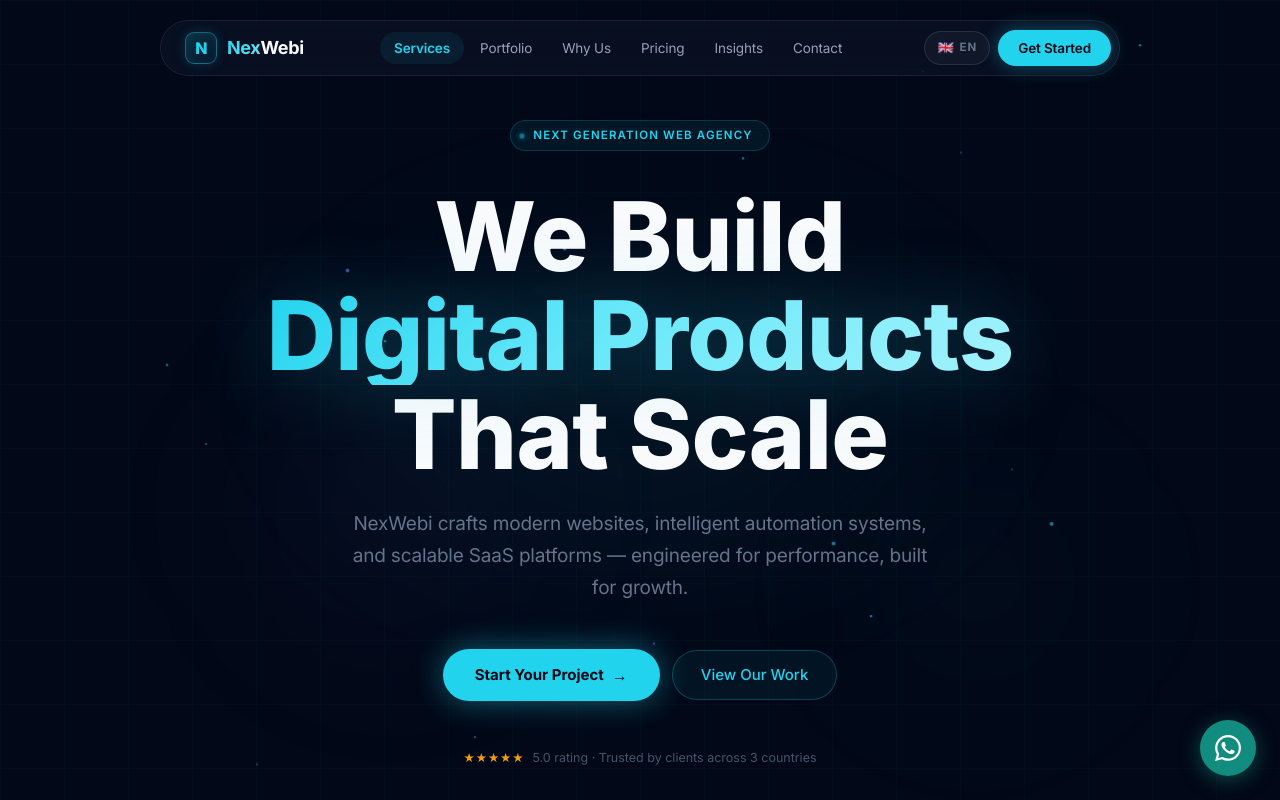
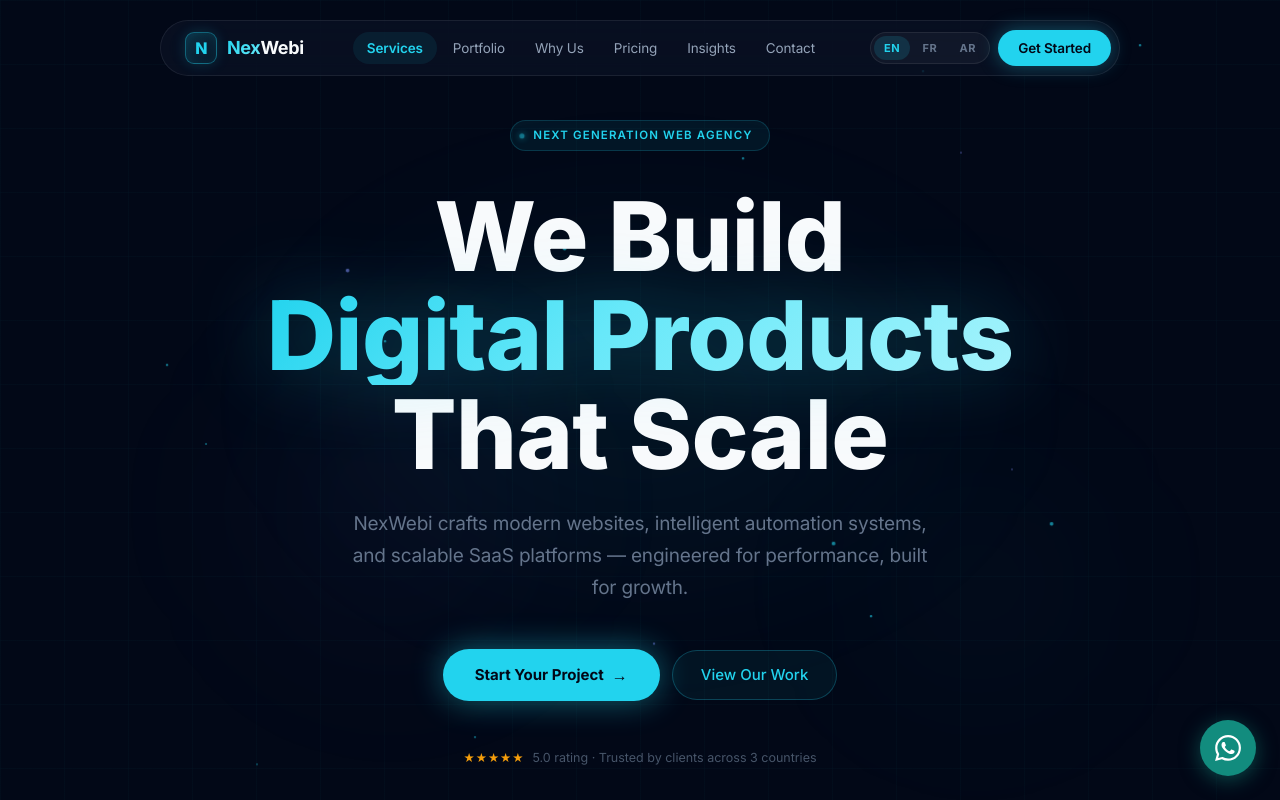
Before and after one commit to cirobay111/nexwebi-site, a React (Vite) app: page / in a window 1280 px wide. Shown: the top 800 px of the page. Built offline with nearby package versions, Linux system fonts and the light colour scheme.

Commit message:
fix(navbar): replace cycling lang button with EN/FR/AR segmented switch — removes flicker on toggle

```diff
--- a/src/components/Navbar.jsx
+++ b/src/components/Navbar.jsx
@@ -1,12 +1,53 @@
 import { useState, useEffect } from 'react';
 import { useLanguage } from '../context/LanguageContext';
 
-const LANG_LABELS = { en: { flag: '🇬🇧', code: 'EN' }, fr: { flag: '🇫🇷', code: 'FR' }, ar: { flag: '🇸🇦', code: 'AR' } };
+const LANG_OPTIONS = [
+  { code: 'en', label: 'EN' },
+  { code: 'fr', label: 'FR' },
+  { code: 'ar', label: 'AR' },
+];
+
+function LangSwitch({ lang, setLang, compact }) {
+  return (
+    <div role="group" aria-label="Language" style={{
+      display: 'inline-flex', alignItems: 'center',
+      padding: 3, borderRadius: 100,
+      background: 'rgba(255,255,255,0.04)',
+      border: '1px solid rgba(255,255,255,0.08)',
+      gap: 2,
+    }}>
+      {LANG_OPTIONS.map(opt => {
+        const active = lang === opt.code;
+        return (
+          <button
+            key={opt.code}
+            onClick={() => setLang(opt.code)}
+            aria-pressed={active}
+            style={{
+              padding: compact ? '3px 8px' : '4px 10px',
+              borderRadius: 100,
+              border: 'none',
+              cursor: 'pointer',
+              fontFamily: 'inherit',
+              fontSize: compact ? 10.5 : 11,
+              fontWeight: 700,
+              letterSpacing: '0.06em',
+              minWidth: compact ? 26 : 30,
+              background: active ? 'rgba(34,211,238,0.14)' : 'transparent',
+              color: active ? '#22d3ee' : '#64748b',
+              transition: 'color 0.15s ease, background 0.15s ease',
+            }}>
+            {opt.label}
+          </button>
+        );
+      })}
+    </div>
+  );
+}
 
 export default function Navbar() {
-  const { lang, t, cycleLang } = useLanguage();
+  const { lang, t, setLang } = useLanguage();
   const navLinks = t.nav.links;
-  const langInfo = LANG_LABELS[lang] || LANG_LABELS.en;
 
   const [scrolled, setScrolled] = useState(false);
   const [mobileOpen, setMobileOpen] = useState(false);
@@ -93,21 +134,7 @@ export default function Navbar() {
 
         {/* Desktop right: lang toggle + CTA */}
         <div className="nw-desktop-nav" style={{ alignItems: 'center', gap: 8 }}>
-          {/* Language toggle */}
-          <button onClick={cycleLang} title={t.nav.langTitle} style={{
-            padding: '6px 12px', borderRadius: 100,
-            background: 'rgba(255,255,255,0.04)',
-            border: '1px solid rgba(255,255,255,0.1)',
-            color: '#64748b', cursor: 'pointer',
-            fontSize: 11.5, fontWeight: 700, fontFamily: 'inherit',
-            letterSpacing: '0.08em', transition: 'all 0.2s ease',
-            display: 'flex', alignItems: 'center', gap: 5,
-          }}
-          onMouseEnter={e => { e.currentTarget.style.color = '#22d3ee'; e.currentTarget.style.borderColor = 'rgba(34,211,238,0.3)'; e.currentTarget.style.background = 'rgba(34,211,238,0.06)'; }}
-          onMouseLeave={e => { e.currentTarget.style.color = '#64748b'; e.currentTarget.style.borderColor = 'rgba(255,255,255,0.1)'; e.currentTarget.style.background = 'rgba(255,255,255,0.04)'; }}>
-            <span style={{ fontSize: 13 }}>{langInfo.flag}</span>
-            <span>{langInfo.code}</span>
-          </button>
+          <LangSwitch lang={lang} setLang={setLang} />
 
           {/* CTA */}
           <button onClick={() => scrollTo('contact')} style={{
@@ -127,15 +154,7 @@ export default function Navbar() {
 
         {/* Mobile right: lang toggle + hamburger */}
         <div className="nw-mobile-nav" style={{ alignItems: 'center', gap: 8 }}>
-          <button onClick={cycleLang} title={t.nav.langTitle} style={{
-            background: 'rgba(255,255,255,0.04)', border: '1px solid rgba(255,255,255,0.1)',
-            borderRadius: 8, padding: '5px 9px', cursor: 'pointer',
-            fontSize: 11, fontWeight: 700, color: '#64748b', fontFamily: 'inherit',
-            display: 'flex', alignItems: 'center', gap: 4,
-          }}>
-            <span>{langInfo.flag}</span>
-            <span>{langInfo.code}</span>
-          </button>
+          <LangSwitch lang={lang} setLang={setLang} compact />
           <button onClick={() => setMobileOpen(v => !v)} style={{
             background: 'none', border: '1px solid rgba(255,255,255,0.1)',
             borderRadius: 8, padding: '6px 10px', cursor: 'pointer', color: '#94a3b8',
```
